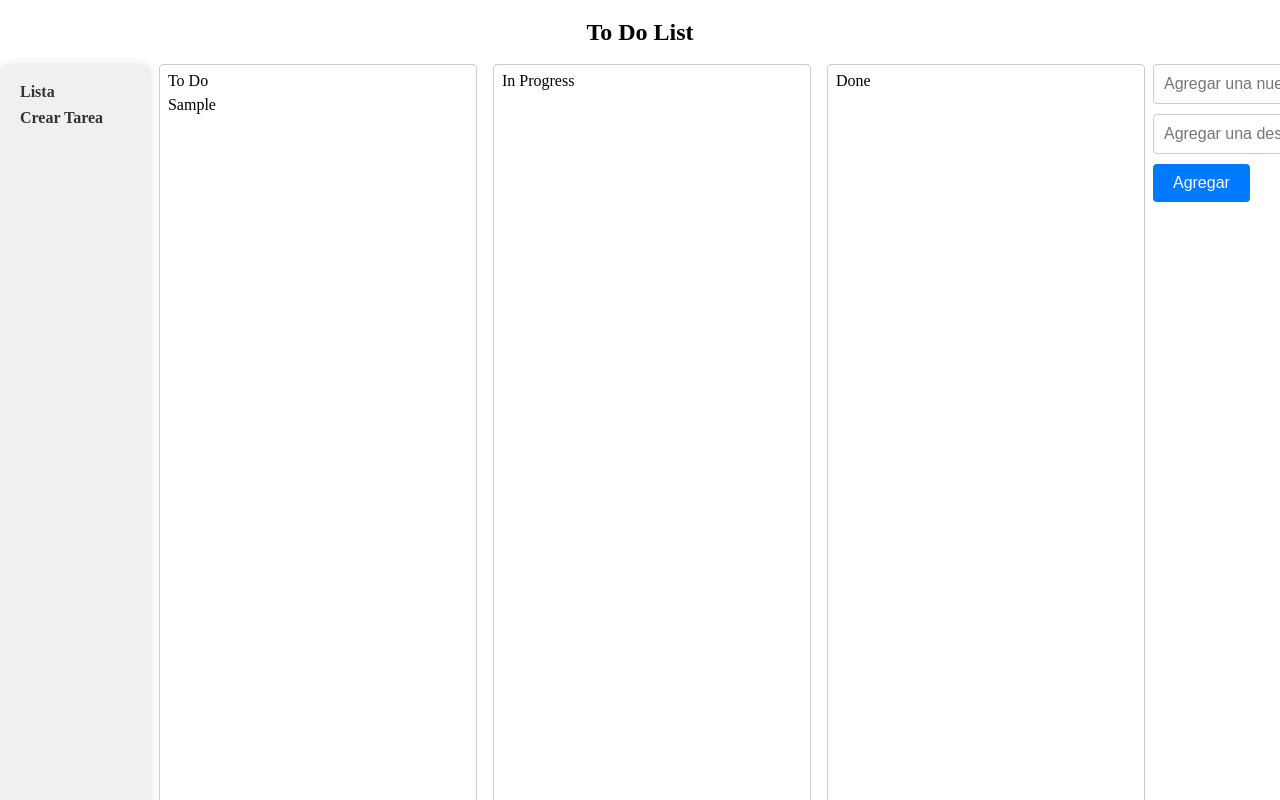
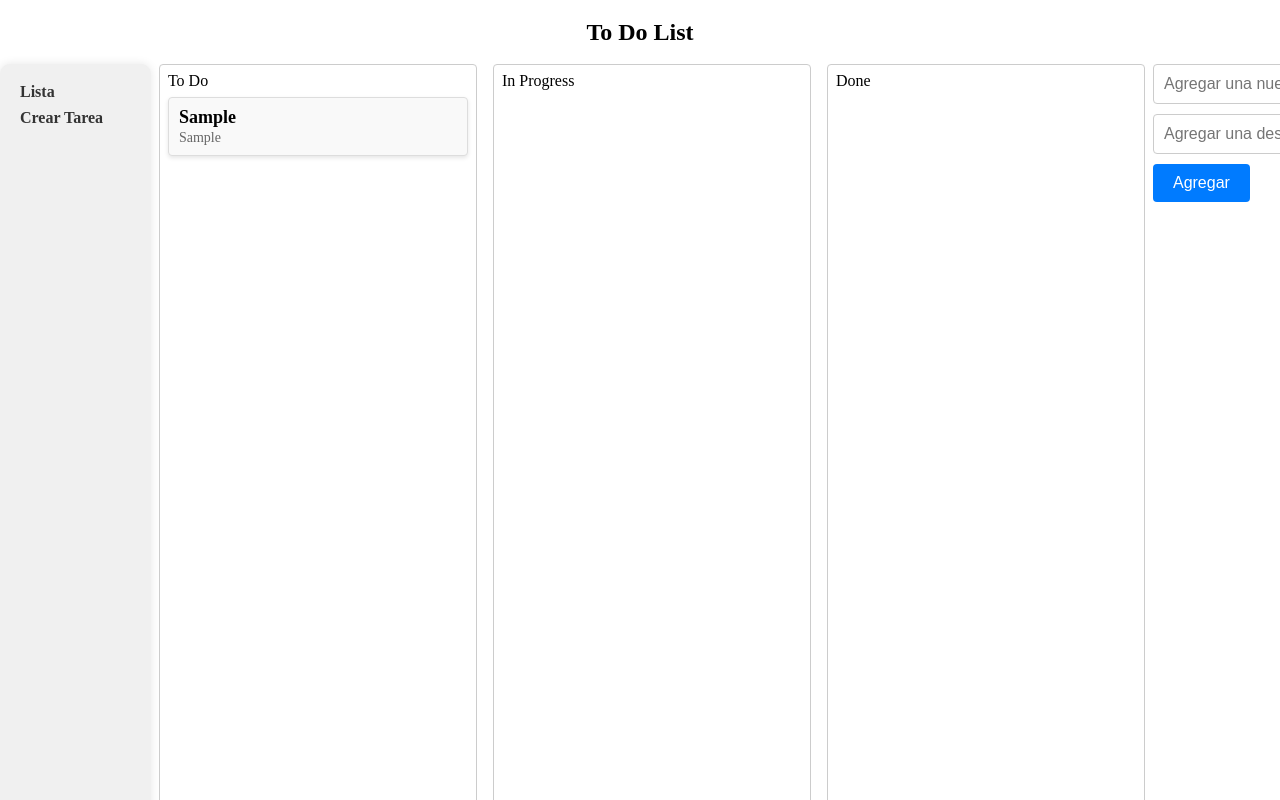
Before and after one commit to davt3r/To-Do-List, a Vue app: page / in a window 1280 px wide. Both pictures are taken after typing "Sample", "Sample" into the empty fields and a click on the button "Agregar". Built offline with nearby package versions, Linux system fonts and the light colour scheme.

Commit message:
Task Styles

```diff
--- a/src/components/TaskColumns.vue
+++ b/src/components/TaskColumns.vue
@@ -2,7 +2,10 @@
   <div class="column">
     <h2>{{ title }}</h2>
     <div class="tasks">
-      <p v-for="(task, index) in tasks" :key="index">{{ task.text }}</p>
+      <div class="task" v-for="(task, index) in tasks" :key="index">
+        <h3>{{ task.text }}</h3>
+        <p>{{ task.description }}</p>
+      </div>
     </div>
   </div>
 </template>
@@ -39,7 +42,24 @@ export default {
   margin-top: 8px;
 }
 
-.tasks p {
-  margin: 4px 0;
+.task {
+  background-color: #f9f9f9;
+  border: 1px solid #ddd;
+  border-radius: 4px;
+  padding: 10px;
+  margin-bottom: 10px;
+  box-shadow: 0 2px 4px rgba(0, 0, 0, 0.1);
+}
+
+.task h3 {
+  margin: 0 0 5px;
+  font-size: 18px;
+  font-weight: bold;
+}
+
+.task p {
+  margin: 0;
+  font-size: 14px;
+  color: #666;
 }
 </style>
--- a/src/views/HomeView.vue
+++ b/src/views/HomeView.vue
@@ -75,7 +75,7 @@ export default {
 
 .task-columns > * {
   flex: 1;
-  min-width: 300px; /* Ajusta el ancho mínimo según sea necesario */
+  min-width: 300px;
   margin: 0 8px;
 }
 </style>
```
